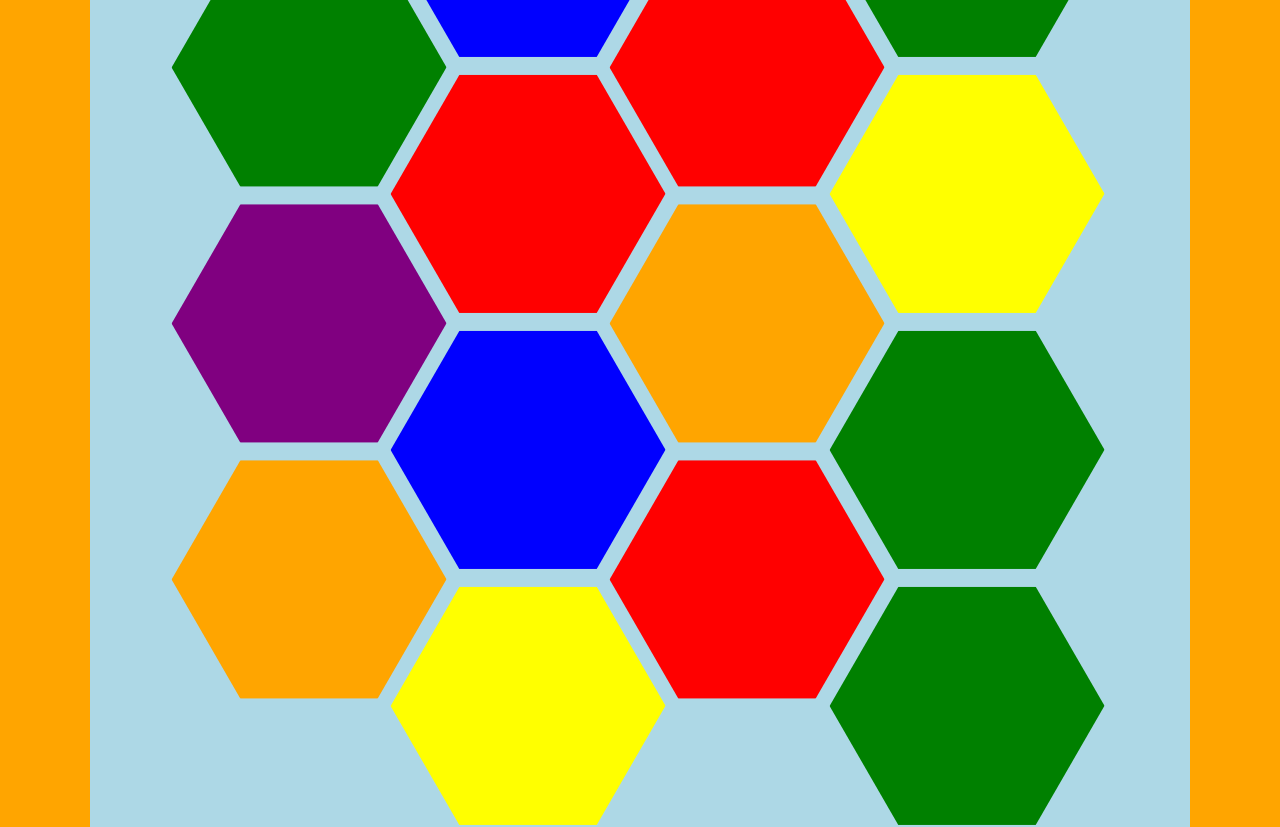
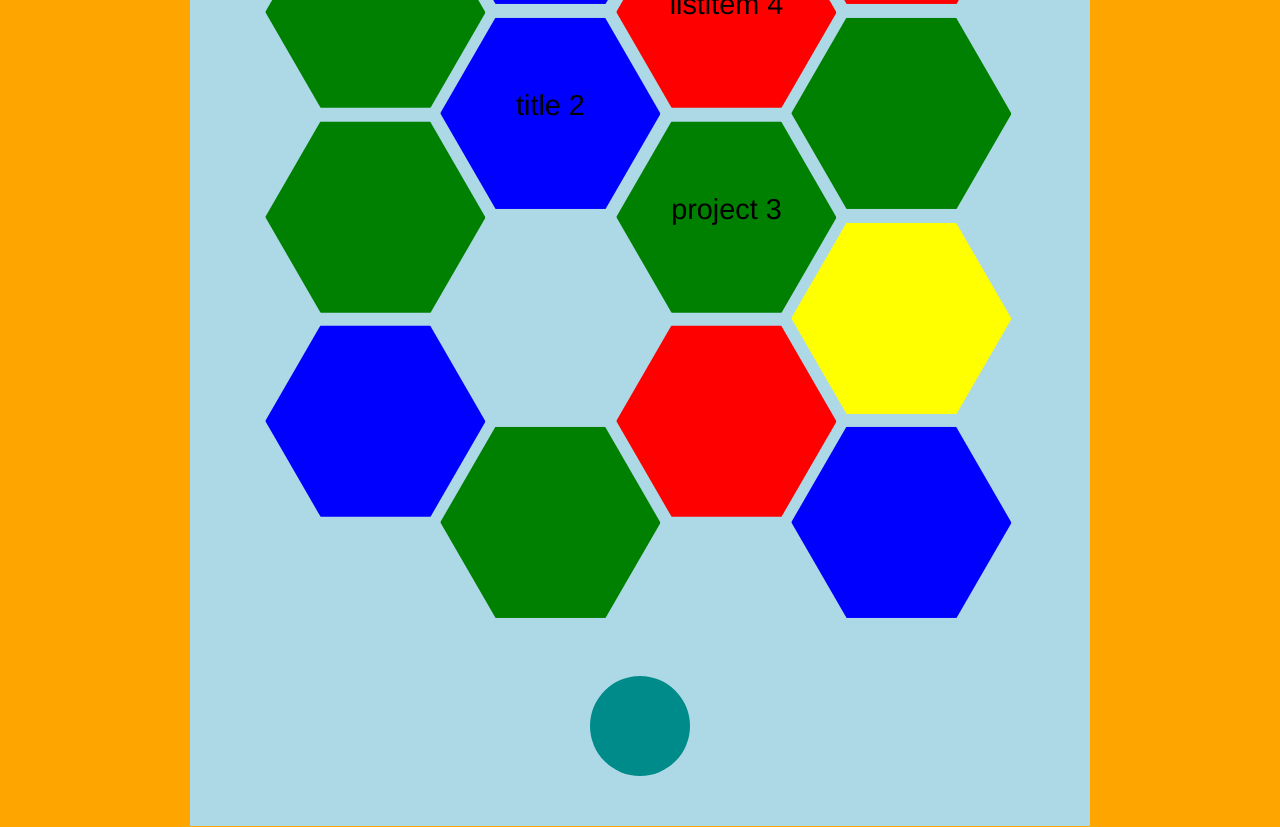
Before and after one commit to Ceseura/Portfolio-Site, a Vue app: page /#/ in a window 1280 px wide. Shown: the part 1880-2707 px from the top of the page. Built offline with nearby package versions, Linux system fonts and the light colour scheme; the HTML template or start-up script is replaced by a standard one.

Commit message:
hexagons functionally complete?

```diff
--- /dev/null
+++ b/src/components/ContactCard.vue
@@ -0,0 +1,25 @@
+<template>
+    <div class='contact-card'>
+        <div class='circle-link' />
+    </div>
+</template>
+
+<script>
+export default {
+
+}
+</script>
+
+<style scoped>
+.contact-card {
+    width: 100%;
+}
+
+.circle-link {
+    background-color: darkcyan;
+    width: 100px;
+    height: 100px;
+    border-radius: 50px;
+    margin: auto;
+}
+</style>
--- a/src/components/HomeParallaxScroll.vue
+++ b/src/components/HomeParallaxScroll.vue
@@ -4,21 +4,24 @@
             <div class='angle-piece' />
         </div>
         <div class='width-limiter'>
-            <DescriptionCard />
-            <PortfolioCard />
+            <Description />
+            <Portfolio />
+            <Contact />
         </div>
     </div>
 </template>
 
 <script>
-import DescriptionCard from '@/components/DescriptionCard.vue';
-import PortfolioCard from '@/components/PortfolioCard.vue';
+import Description from '@/components/DescriptionCard.vue';
+import Portfolio from '@/components/PortfolioCard.vue';
+import Contact from '@/components/ContactCard.vue';
 
 export default {
   name: 'HomeParallaxScroll',
   components: {
-    DescriptionCard,
-    PortfolioCard
+    Description,
+    Portfolio,
+    Contact,
   }
 };
 </script>
@@ -53,8 +56,9 @@ export default {
 .width-limiter {
   background-color: var(--description-bg-color);
   width: 100%;
-  max-width: 1000px;
+  max-width: 900px;
   padding: 50px;
+  box-sizing: border-box;
   display: block;
   margin: auto;
   position: relative;
--- a/src/components/PortfolioCard.vue
+++ b/src/components/PortfolioCard.vue
@@ -3,8 +3,12 @@
         <div class='title'> Placeholder Text </div>
         <div class='hexagons'>
             <ul class='hex-grid clear'>
-                <li v-for='i in numberHexagons' v-bind:key='i' class='hexagon-outer'>
-                    <div class='hexagon-inner' v-bind:class='randomColor()'> Test </div>
+                <li is='Hexagon'
+                  v-for='i in numberHexagons'
+                  v-bind:key='i'
+                  v-bind:state='hexLayout[i-1]'
+                  v-bind:title='hexTitles[hexLayout[i-1]]'
+                  v-bind:tags='hexTags[hexLayout[i-1]]'>
                 </li>
             </ul>
         </div>
@@ -12,30 +16,34 @@
 </template>
 
 <script>
+import Hexagon from '@/components/PortfolioCardHexagon.vue';
+
+var a = [1, 0, 0, 0,
+         0, 2, 4, 0,
+         0, -1, 3 ,0,
+         0, 0, 0, 0];
+
+// extract to json?
+var b = ['', 'Placeholder 1', 'title 2', 'project 3', 'listitem 4'];
+var c = [[], ['Python', 'AWS'], ['Angular2', 'mySQL', 'Bootstrap'], ['React', 'Redux', 'Jenkins', 'Hibernate'], ['Vue.js']];
+
 export default {
   name: 'PortfolioCard',
+  components: {
+    Hexagon,
+  },
   data: function() {
     return {
-      numberHexagons: 16
+      numberHexagons: 16,
+      hexLayout: a,
+      hexTitles: b,
+      hexTags: c,
     };
-  },
-  methods: {
-    randomColor: function() {
-      var colors = ['red', 'orange', 'yellow', 'green', 'blue', 'purple'];
-      return colors[Math.floor(Math.random() * colors.length)];
-    }
   }
 };
 </script>
 
 <style scoped>
-.title {
-  color: var(--text-color);
-  font-size: 40px;
-  width: 100%;
-  border-bottom: 1px solid var(--text-color);
-}
-
 .hex-grid {
   position: relative;
   padding: 0;
@@ -43,56 +51,9 @@ export default {
   margin-bottom: 20%;
 }
 
-.hexagon-outer:nth-child(2n) {
-  margin-left: -2%;
-  margin-right: -2%;
-  transform: translateY(46%) rotate(30deg) skewY(30deg);
-}
-
 .clear:after {
   content: '';
   display: block;
   clear: both;
 }
-
-.hexagon-outer {
-  list-style-type: none;
-  position: relative;
-  float: left;
-  width: 25.0714285714%;
-  padding: 0 0 28.9508413065% 0;
-  transform: rotate(30deg) skewY(30deg);
-  overflow: hidden;
-  visibility: hidden;
-  margin-bottom: -2%;
-}
-
-.hexagon-inner {
-  position: absolute;
-  top: 0;
-  left: 0;
-  width: 100%;
-  height: 100%;
-  transform: skewY(-30deg) rotate(60deg);
-  visibility: visible;
-}
-
-.red {
-  background-color: red;
-}
-.orange {
-  background-color: orange;
-}
-.yellow {
-  background-color: yellow;
-}
-.green {
-  background-color: green;
-}
-.blue {
-  background-color: blue;
-}
-.purple {
-  background-color: purple;
-}
 </style>
--- /dev/null
+++ b/src/components/PortfolioCardHexagon.vue
@@ -0,0 +1,129 @@
+<template>
+    <div class='hexagon-outer'>
+        <div class='hexagon-inner'
+            v-bind:style='finalStyles'
+            v-on:mouseenter='mouseEnter'
+            v-on:mouseleave='mouseLeave'
+            v-if='this.state != -1'>
+
+          <div class='hexagon-title'> {{ this.title }} </div>
+          <div class='hexagon-tag-container' v-if='this.isActive'>
+            <div class='hexagon-tag'
+              v-for='tag in this.tags'
+              v-bind:key='tag'> {{tag}} </div>
+          </div>
+
+        </div>
+    </div>
+</template>
+
+<script>
+var colors = ['red', 'orange', 'yellow', 'green', 'blue', 'purple'];
+
+export default {
+  props: {
+    state: Number,
+    title: String,
+    tags: Array,
+  },
+  data: function() {
+    return {
+      colorStyle: {
+        backgroundColor: colors[Math.floor(Math.random() * colors.length)]
+      },
+      activeStyle: {
+        backgroundImage: 'radial-gradient(transparent 40%, grey)',
+        cursor: 'pointer',
+      },
+      isActive: false,
+    }
+  },
+
+  computed: {
+    finalStyles: function() {
+      var outStyles = Object.assign({}, this.colorStyle, this.isActive ? this.activeStyle : null);
+      return outStyles;
+    }
+  },
+
+  methods: {
+    mouseEnter: function() {
+      if (this.state > 0)
+        this.isActive = true;
+    },
+    mouseLeave: function() {
+      this.isActive = false;
+    }
+  }
+};
+</script>
+
+<style scoped>
+/* Oh god what even is going on here rotations and skew are confuse */
+.hexagon-title {
+  width: 100%;
+  height: 48%; /* 48 is a magic number */
+  margin: 30% 15%;
+  transform: rotate(-90deg);
+  text-align: center;
+  font-size: calc(1em + 1vw);
+}
+
+/* make me responsive pls  */
+@media (min-width: 800px) {
+.hexagon-tag-container {
+  position: absolute;
+  width: 65%;
+  height: 40%;
+  top: 30%;
+  right: -20px;
+  transform: rotate(-90deg);
+  overflow: hidden;
+  text-align: center;
+  animation-name: tags-enterFromBottom;
+  animation-duration: 0.5s;
+}
+}
+
+@keyframes tags-enterFromBottom {
+  0% {right: calc(-40% - 20px)}
+  100% {right: -20px}
+}
+
+.hexagon-tag {
+  display: inline-block;
+  background-color: white;
+  padding: 3px;
+  margin: 2.5px;
+  font-size: 12px;
+}
+
+.hexagon-outer:nth-child(2n) {
+  margin-left: -2%;
+  margin-right: -2%;
+  transform: translateY(46%) rotate(30deg) skewY(30deg);
+}
+
+.hexagon-outer {
+  list-style-type: none;
+  position: relative;
+  float: left;
+  width: 25.0714285714%;
+  padding: 0 0 28.9508413065% 0;
+  transform: rotate(30deg) skewY(30deg);
+  overflow: hidden;
+  visibility: hidden;
+  margin-bottom: -2%;
+}
+
+.hexagon-inner {
+  position: absolute;
+  top: 0;
+  left: 0;
+  width: 100%;
+  height: 100%;
+  transform: skewY(-30deg) rotate(60deg);
+  visibility: visible;
+  overflow: hidden;
+}
+</style>
```
